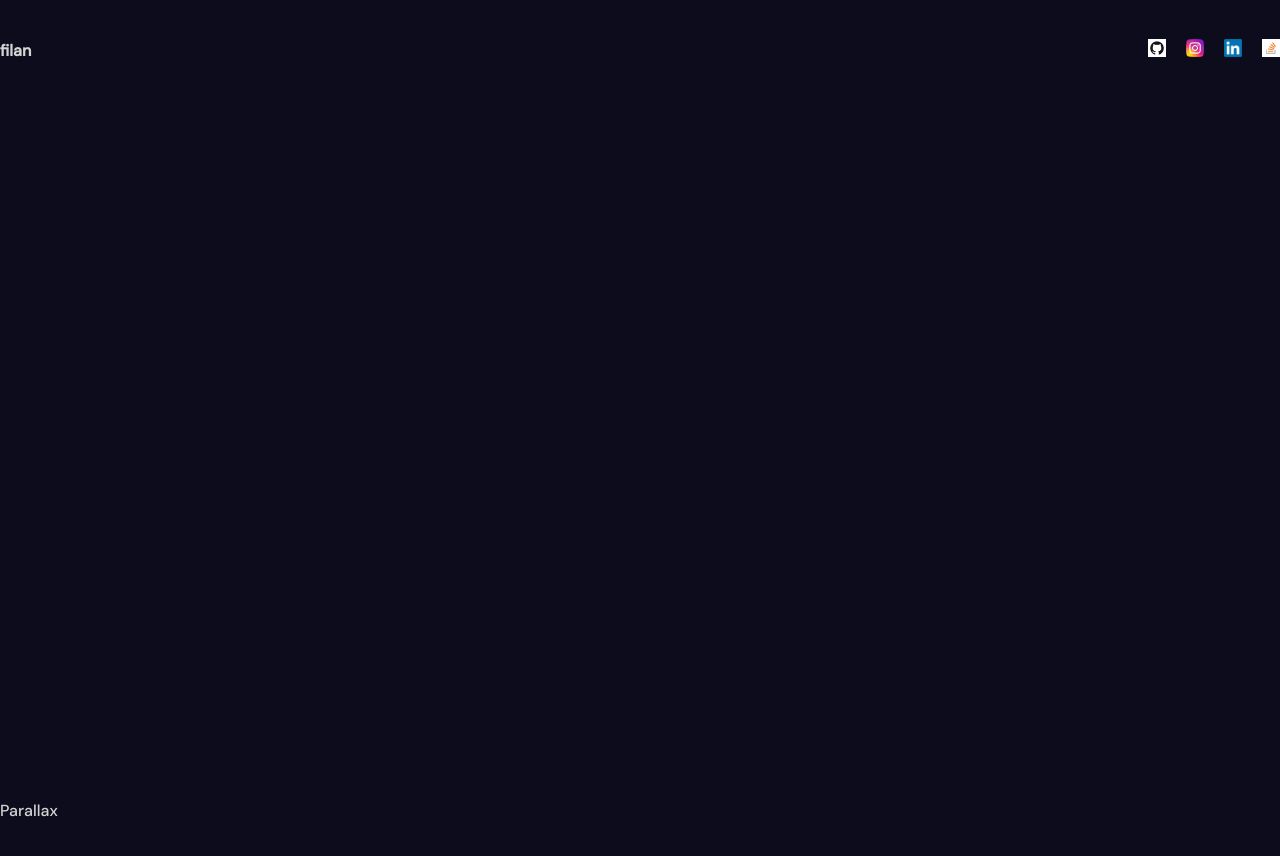
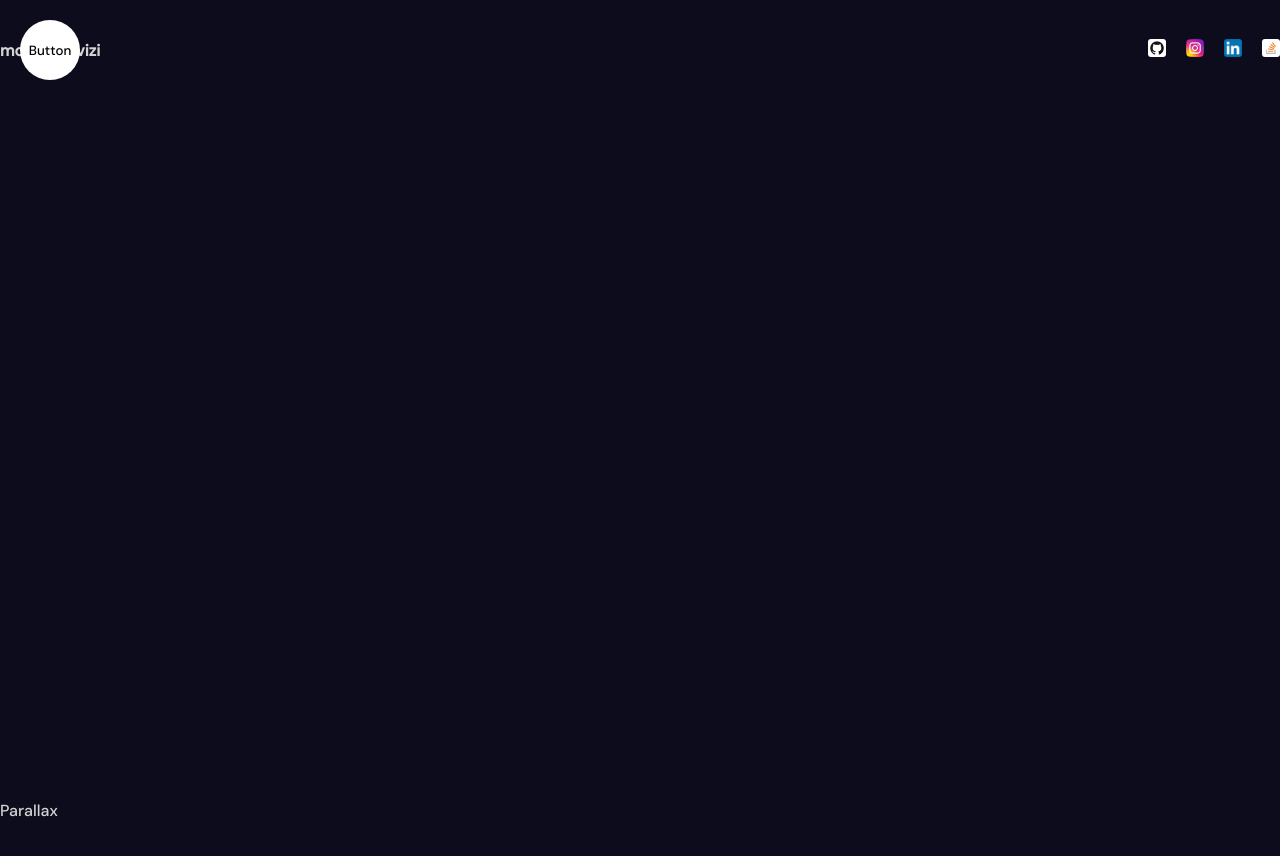
Before and after one commit to moeinparvizi/me, a React (Vite) app: page / in a window 1280 px wide. Shown: the top 856 px of the page. Built offline with nearby package versions, Linux system fonts and the light colour scheme.

Commit message:
create navigation toggle button
let got to the create links

```diff
--- a/src/Components/navbar/Navbar.jsx
+++ b/src/Components/navbar/Navbar.jsx
@@ -3,6 +3,7 @@
 import instagramImage from "../../../public/instagram.png";
 import linkedinImage from "../../../public/linkedin.webp";
 import stackoverflowImage from "../../../public/stackoverflow.png";
+import Sidebar from "../siderbar/Sidebar";
 
 import "./navbar.scss";
 
@@ -46,12 +47,13 @@
     <>
       <div className="navbar">
         {/* slidebar */}
+        <Sidebar />
         <div className="wrapper">
           <motion.span
             initial={{ opacity: 0, x: 100, scale: 0 }}
             animate={{ opacity: 1, x: 0, scale: 1 }}
           >
-            filan
+             moein parvizi
           </motion.span>
           <motion.div variants={variants} initial='hidden' animate='visible' className="social">
             {socials.map((item, i) => {
--- a/src/Components/navbar/navbar.scss
+++ b/src/Components/navbar/navbar.scss
@@ -1,4 +1,4 @@
-@import url('../../assets/styles/globals.scss');
+// @import url('../../assets/styles/globals.scss');
 
 .navbar{
   height: 100px;
@@ -22,6 +22,7 @@
       gap: 20px;
 
       img{
+        border-radius: 3px;
         width: 18px;
         height: 18px;
       }
--- /dev/null
+++ b/src/Components/siderbar/Sidebar.jsx
@@ -0,0 +1,40 @@
+// librarys
+import { motion } from "framer-motion";
+import { useState } from "react";
+// import styles
+import "./sidebar.scss";
+
+// this is inner components
+import ToggleButton from "./toggleButton/ToggleButton";
+import Links from "./links/Links";
+
+export default function Sidebar() {
+  const [open, setOpen] = useState(false);
+
+  const variants = {
+    open: {
+      clipPath: "circle(1200px at 50px 50px)",
+      transiton: {
+        type: "spring",
+        sttifness: 20,
+      },
+    },
+    closed: {
+      clipPath: "circle(30px at 50px 50px)",
+      transiton: {
+        delay: 0.5,
+        type: "spring",
+        sttifness: 400,
+        damping: 40,
+      },
+    }
+  };
+  return (
+    <motion.div className="sidebar" animate={open ? "open" : "closed"}>
+      <motion.div className="bg" variants={variants}>
+        <Links />
+      </motion.div>
+      <ToggleButton setOpen={setOpen} />
+    </motion.div>
+  );
+}
--- /dev/null
+++ b/src/Components/siderbar/links/Links.jsx
@@ -0,0 +1,5 @@
+export default function Links() {
+  return (
+    <div>Links</div>
+  )
+}
--- /dev/null
+++ b/src/Components/siderbar/sidebar.scss
@@ -0,0 +1,44 @@
+.sidebar {
+  display: flex;
+  justify-content: center;
+  align-items: center;
+  flex-direction: column;
+  background-color: white;
+  color: black;
+
+  .bg {
+    position: fixed;
+    bottom: 0;
+    top: 0;
+    left: 0;
+    width: 400px;
+    background: white;
+
+    .links {
+      position: absolute;
+      width: 100%;
+      height: 100%;
+      display: flex;
+      justify-content: center;
+      align-items: center;
+      flex-direction: column;
+      gap: 20px;
+
+      a {
+        font-size: 40px;
+      }
+    }
+  }
+
+  button {
+    width: 50px;
+    height: 50px;
+    border-radius: 50%;
+    position: fixed;
+    top: 25px;
+    left: 25px;
+    background-color: transparent;
+    border: none;
+    cursor: pointer;
+  }
+}
--- /dev/null
+++ b/src/Components/siderbar/toggleButton/ToggleButton.jsx
@@ -0,0 +1,7 @@
+export default function ToggleButton({setOpen}) {
+  return (
+    <button onClick={()=>setOpen(prev => !prev)}>
+      Button
+    </button>
+  )
+}
```
